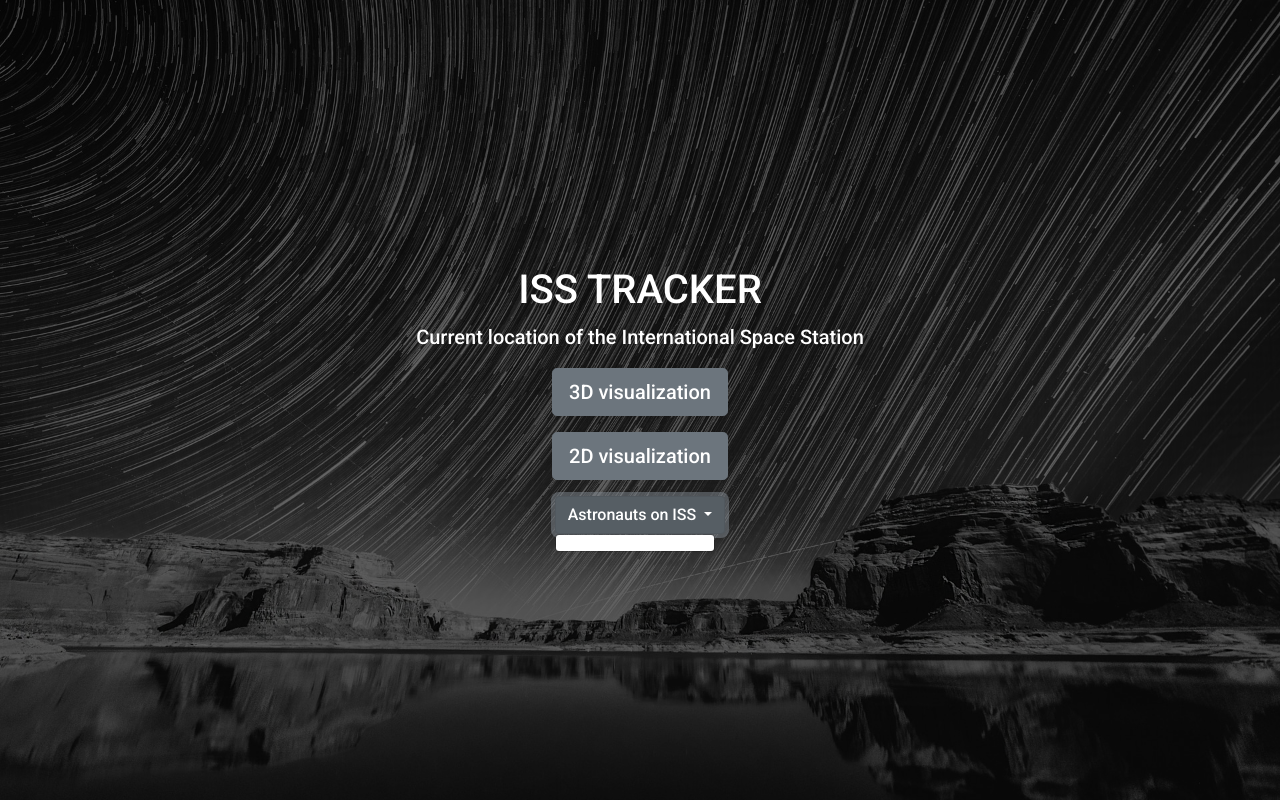
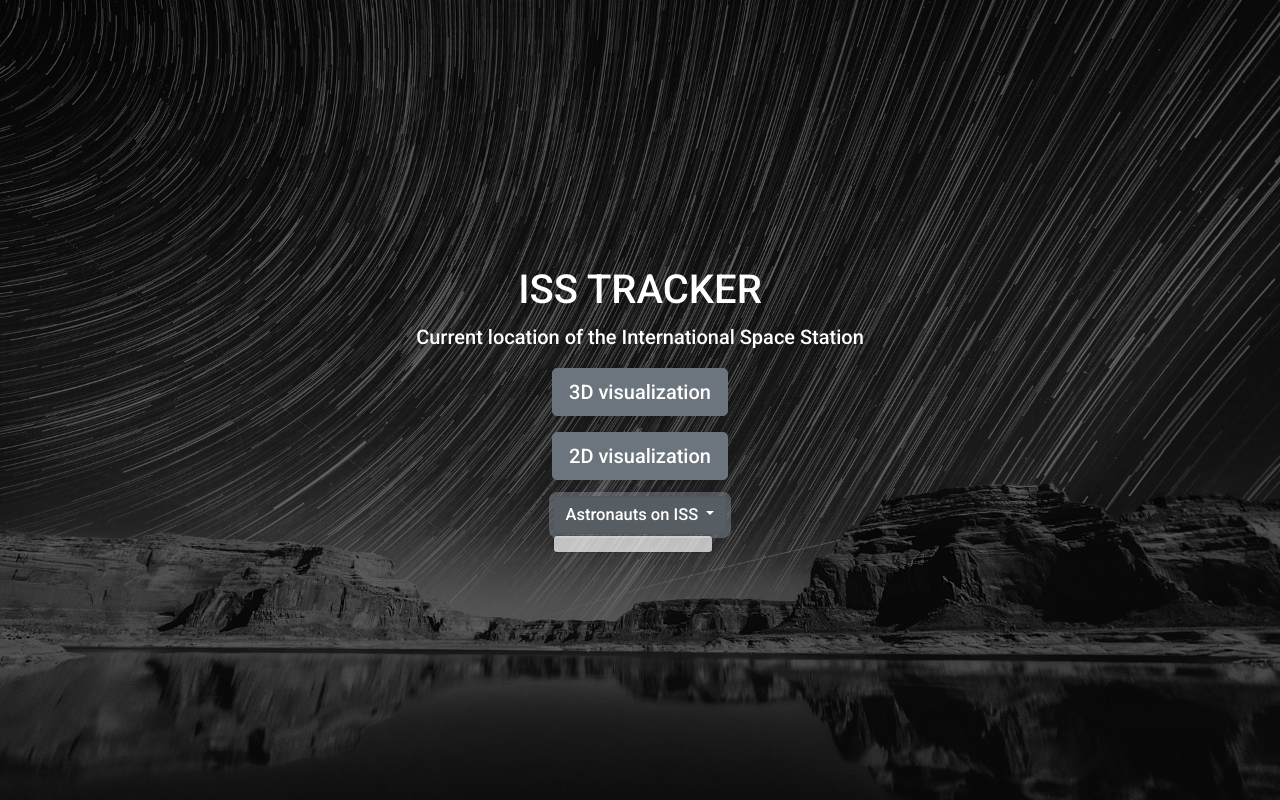
Before and after one commit to lamsi7/ISS_location, a Flask app: page / in a window 1280 px wide, after a click on "Astronauts on ISS". Run offline with Flask 3, Linux system fonts and the light colour scheme; data that the repository does not hold is empty; parts of the project's set-up code (start-up, migrations or seed data) failed here and were passed over; some libraries are stand-ins or nearby versions.

Commit message:
feat: styling dropdown

```diff
--- a/application/static/style.css
+++ b/application/static/style.css
@@ -22,8 +22,18 @@
 .test_mask{
     background-color: rgba(0, 0, 0, 0.6);
 }
+#dropdownMenuButton{
+
+    font-size: 16.5px;
+}
+.dropdown-menu{
+    background-color:#fff;
+    opacity: 0.7;
+}
 li {
     list-style-type: none;
+    align-items: center;
+    margin-left: 10px;
 }
 
 a{
```
